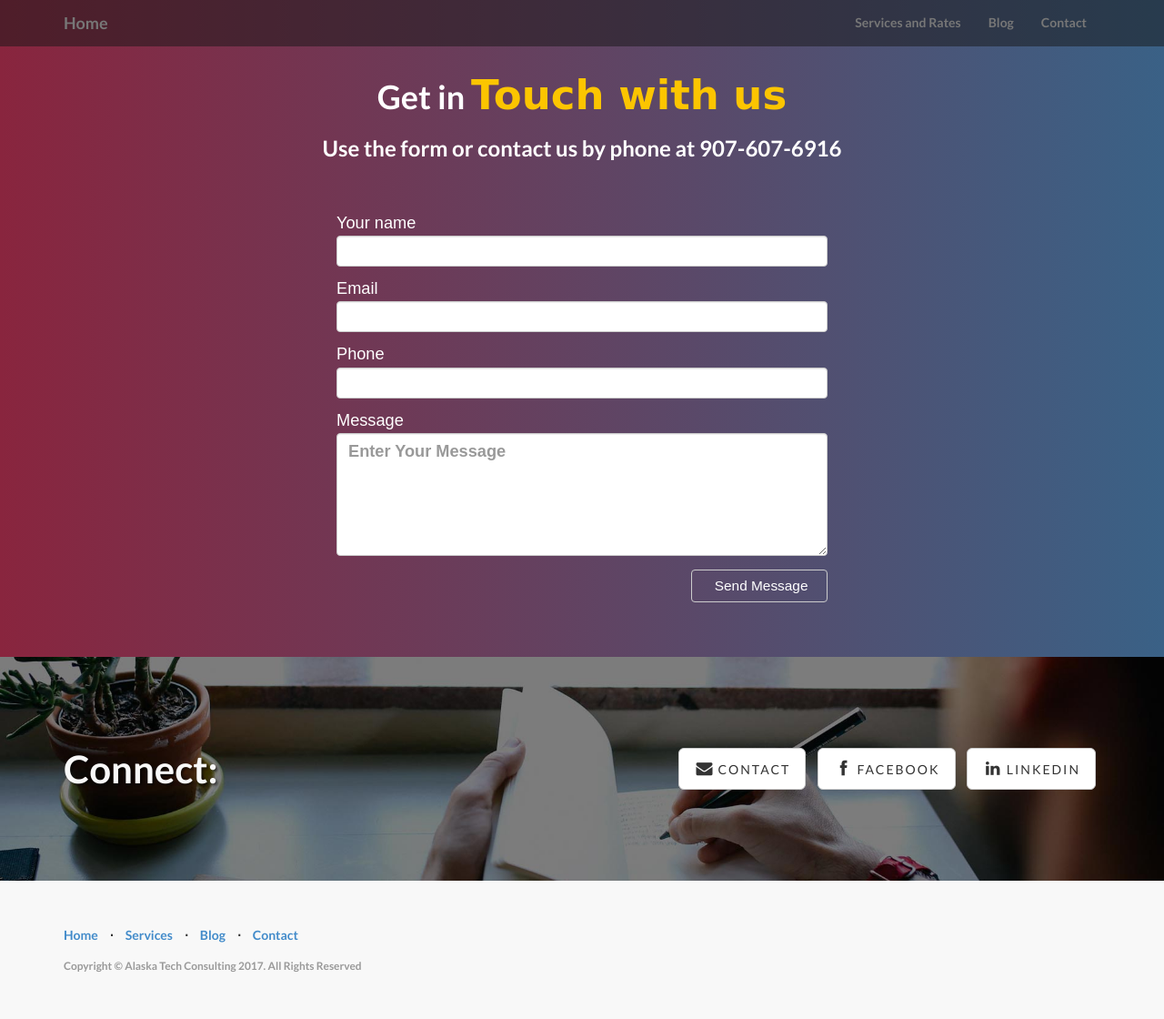
After one commit to paulmoliva/alaskaTechConsulting, a Flask app: page /contact in a window 1280 px wide. The commit adds this page. Shown: the whole page at 91% size. Run offline with Flask 2, Linux system fonts and the light colour scheme; some libraries are stand-ins or nearby versions.

Commit message:
add contact form

```diff
--- a/application.py
+++ b/application.py
@@ -1,5 +1,6 @@
 import flask
 import os
+import requests
 
 application = flask.Flask(__name__)
 
@@ -10,9 +11,40 @@ application.secret_key = os.getenv('SECRET_KEY') or 'A0Zr98j/3yX R~XHH!jmN]LWX/,
 def index():
     return flask.render_template('home.html')
 
+
 @application.route('/services')
 def services():
     return flask.render_template('services.html')
 
+
+@application.route('/contact')
+def contact():
+    return flask.render_template('contact.html')
+
+
+@application.route('/form-submit', methods=['POST'])
+def form_submit():
+    form_json_data = flask.request.json
+    key = os.getenv('mailgun_api_key')
+    sandbox = 'alaskatechconsulting.com'
+    recipient = 'paulmoliva+aktech@gmail.com'
+
+    request_url = 'https://api.mailgun.net/v2/{0}/messages'.format(sandbox)
+    request = requests.post(request_url, auth=('api', key), data={
+        'from': form_json_data['email'],
+        'to': recipient,
+        'subject': 'Alaska Tech Consulting Form Submission',
+        'text': 'Name: {name} \n Email: {email} \n Phone: {phone} \n Message: {message} \n'.format(
+            name=form_json_data['name'],
+            email=form_json_data['email'],
+            phone=form_json_data['phone'],
+            message=form_json_data['message']
+        )
+    })
+
+    print('Status: {0}'.format(request.status_code))
+    print('Body:   {0}'.format(request.text))
+    return ''
+
 if __name__ == '__main__':
     application.run(debug=True)
--- a/requirements.txt
+++ b/requirements.txt
@@ -1,6 +1,11 @@
+certifi==2017.11.5
+chardet==3.0.4
 click==6.7
 Flask==0.12.2
+idna==2.6
 itsdangerous==0.24
 Jinja2==2.9.6
 MarkupSafe==1.0
+requests==2.18.4
+urllib3==1.22
 Werkzeug==0.12.2
--- a/static/css/custom.css
+++ b/static/css/custom.css
@@ -6,3 +6,63 @@
     background-color: rgba(22,22,22,0.5);
     border-color: transparent;
 }
+
+/*Contact sectiom*/
+.content-header{
+  font-family: 'Oleo Script', cursive;
+  color:#fcc500;
+  font-size: 45px;
+}
+
+.section-content{
+  text-align: center;
+
+}
+#contact{
+
+    font-family: 'Teko', sans-serif;
+  padding-top: 60px;
+  padding-bottom: 60px;
+  width: 100%;
+  width: 100vw;
+  background: #3a6186; /* fallback for old browsers */
+  background: -webkit-linear-gradient(to left, #3a6186 , #89253e); /* Chrome 10-25, Safari 5.1-6 */
+  background: linear-gradient(to left, #3a6186 , #89253e); /* W3C, IE 10+/ Edge, Firefox 16+, Chrome 26+, Opera 12+, Safari 7+ */
+    color : #fff;
+}
+.contact-section{
+  padding-top: 40px;
+}
+.contact-section .col-md-6{
+  width: 50%;
+}
+
+.form-line{
+  border-right: 1px solid #B29999;
+}
+
+.form-group{
+  margin-top: 10px;
+}
+label{
+  font-size: 1.3em;
+  line-height: 1em;
+  font-weight: normal;
+}
+.form-control{
+  font-size: 1.3em;
+  color: #080808;
+}
+textarea.form-control {
+    height: 135px;
+   /* margin-top: px;*/
+}
+
+.submit{
+  font-size: 1.1em;
+  float: right;
+  width: 150px;
+  background-color: transparent;
+  color: #fff;
+
+}
--- /dev/null
+++ b/templates/contact.html
@@ -0,0 +1,65 @@
+{% extends "layout.html" %}
+{% block body %}
+
+<section id="contact">
+    <div class="section-content">
+      <h1 class="section-header">Get in <span class="content-header wow fadeIn " data-wow-delay="0.2s" data-wow-duration="2s"> Touch with us</span></h1>
+      <h3>Use the form or contact us by phone at 907-607-6916</h3>
+    </div>
+    <div class="contact-section">
+    <div class="container" id="contact-container">
+      <form id="contact-form">
+        <div class="col-md-6 col-md-offset-3">
+            <div class="form-group">
+              <label for="exampleInputUsername">Your name</label>
+              <input type="text" class="form-control" id="name-input">
+            </div>
+            <div class="form-group">
+              <label for="exampleInputEmail">Email</label>
+              <input type="email" class="form-control" id="email-input">
+            </div>
+            <div class="form-group">
+              <label for="telephone">Phone</label>
+              <input type="tel" class="form-control" id="phone-input">
+            </div>
+            <div class="form-group">
+              <label for ="description"> Message</label>
+              <textarea  class="form-control" id="message-input" placeholder="Enter Your Message"></textarea>
+            </div>
+            <div>
+              <button type="button" class="btn btn-default submit"><i class="fa fa-paper-plane" aria-hidden="true"></i>  Send Message</button>
+            </div>
+          </div>
+      </form>
+    </div>
+  </section>
+
+  <script>
+    $('.submit').on('click', e => {
+      e.preventDefault();
+      $(e.target).prop("disabled", true);
+      const name = $('#name-input').val();
+      const email = $('#email-input').val();
+      const phone = $('#phone-input').val();
+      const message = $('#message-input').val();
+      $.ajax({
+        url:'/form-submit',
+        method: 'POST',
+        data: JSON.stringify({
+          name: name,
+          email: email,
+          phone: phone,
+          message: message
+        }),
+        contentType: 'application/json',
+        success: () => {
+          const formElement = $('#contact-form')
+          formElement.animate({height: 0}, 500);
+          setTimeout( () => formElement.remove(), 450);
+          $('#contact-container').append(`<h3 style="text-align: center;">Thanks! We will be in touch soon.</h3>`)
+        }
+      })
+    })
+  </script>
+
+{% endblock %}
--- a/templates/footer.html
+++ b/templates/footer.html
@@ -8,7 +8,7 @@
             </div>
             <div class="col-lg-6">
                 <ul class="list-inline banner-social-buttons">
-                    <li><a href="mailto:paulmoliva+aktech@gmail.com" class="btn btn-default btn-lg"><i class="fa fa-envelope fa-fw"></i> <span class="network-name">Email</span></a>
+                    <li><a href="/contact" class="btn btn-default btn-lg"><i class="fa fa-envelope fa-fw"></i> <span class="network-name">Contact</span></a>
                     </li>
                     <li><a href="https://www.facebook.com/AlaskaTechConsulting/" target="_blank" class="btn btn-default btn-lg"><i class="fa fa-facebook fa-fw"></i> <span class="network-name">Facebook</span></a>
                     </li>
@@ -42,7 +42,7 @@
                     </li>
                     <li class="footer-menu-divider">&sdot;</li>
                     <li>
-                        <a href="mailto:paulmoliva+aktech@gmail.com">Contact</a>
+                        <a href="/contact">Contact</a>
                     </li>
                 </ul>
                 <p class="copyright text-muted small">Copyright &copy; Alaska Tech Consulting 2017. All Rights Reserved</p>
--- a/templates/layout.html
+++ b/templates/layout.html
@@ -41,9 +41,9 @@
     <link href="/static/css/custom.css" rel="stylesheet">
 
     <script
-        src="https://code.jquery.com/jquery-3.2.1.slim.min.js"
-        integrity="sha256-k2WSCIexGzOj3Euiig+TlR8gA0EmPjuc79OEeY5L45g="
-        crossorigin="anonymous">
+      src="https://code.jquery.com/jquery-3.2.1.min.js"
+      integrity="sha256-hwg4gsxgFZhOsEEamdOYGBf13FyQuiTwlAQgxVSNgt4="
+      crossorigin="anonymous">
     </script>
 
 </head>
--- a/templates/navbar.html
+++ b/templates/navbar.html
@@ -23,7 +23,7 @@
                     <a href="https://alaskatechconsulting.wordpress.com/" target="_blank">Blog</a>
                 </li>
                 <li>
-                    <a href="mailto:paulmoliva+aktech@gmail.com">Contact</a>
+                    <a href="/contact">Contact</a>
                 </li>
             </ul>
         </div>
```
